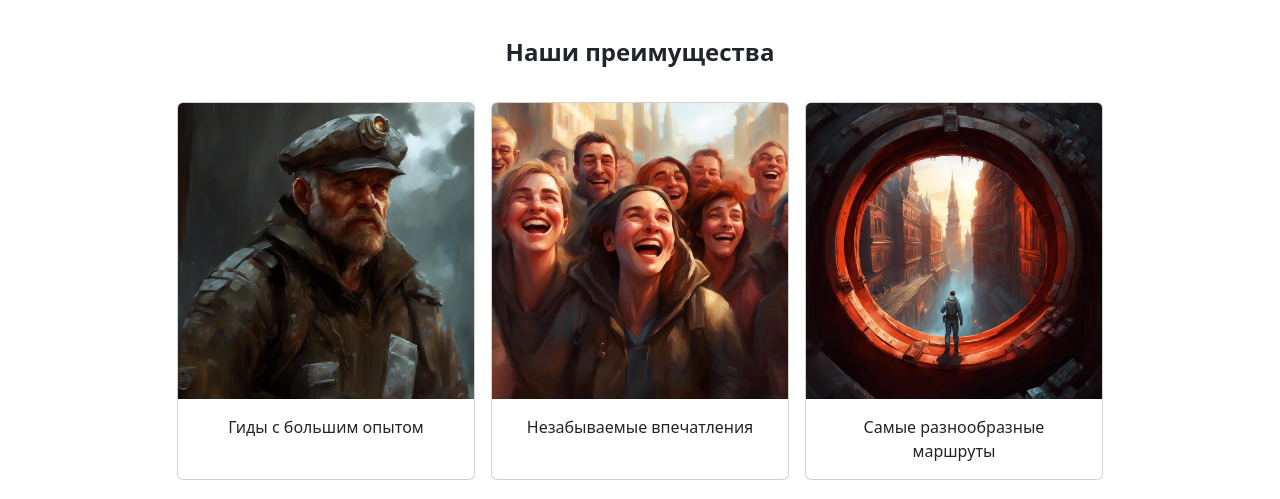
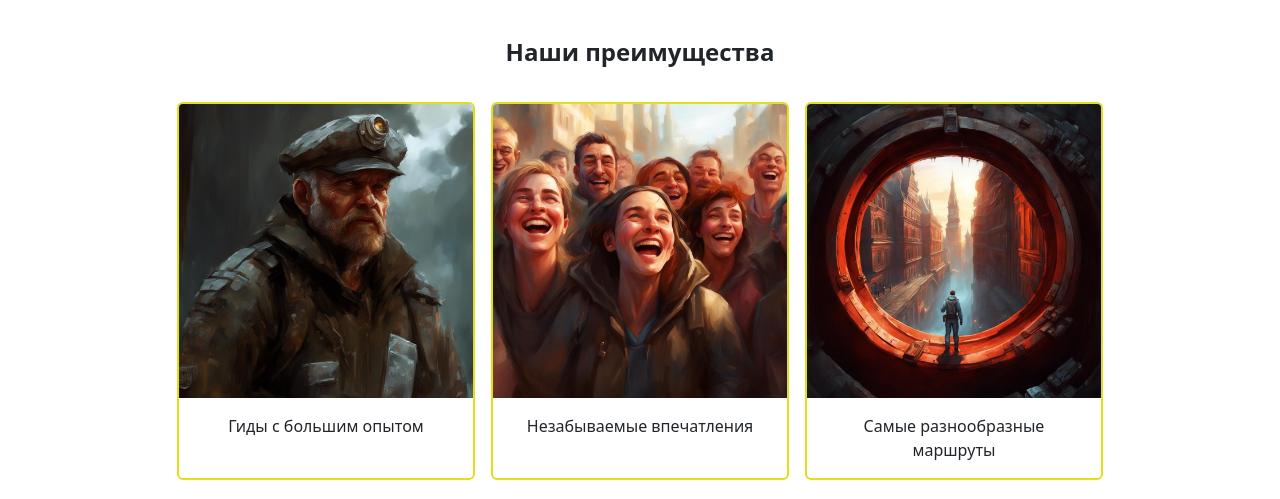
Before and after one commit to boyegorka/Trails, a website: page index.html in a window 1280 px wide. Shown: the part 456-955 px from the top of the page. Drawn offline with nearby package versions, Linux system fonts and the light colour scheme; no server answers.

Commit message:
Added styles according task

```diff
--- a/scss/custom.scss
+++ b/scss/custom.scss
@@ -1,19 +1,13 @@
-// $enable-grid-classes: false;
-// $enable-cssgrid: true;
+// 17. Желтый: синий, лиловый, светло-голубой, фиолетовый, серый, черный.
 
-// $utilities: (
-//     "width": (
-//         property: width,
-//         class: w,
-//         values: (
-//             5: 5%,
-//             25: 25%,
-//             50: 50%,
-//             75: 75%,
-//             100: 100%,
-//             auto: auto
-//         )
-//     ),
-// );
+$primary: rgb(105, 151, 221);
+$card-border-color: #e1de1b;
+$card-border-width: 2px;
+
+$pagination-color: #c8a2c8;
+$pagination-active-bg: #b37de3;
+$pagination-active-border-color: #b37de3;
+
+$table-color: #000152;
 
 @import "../node_modules/bootstrap/scss/bootstrap";
```
Also changed, not shown: css/custom.min.css, 1 other file.
